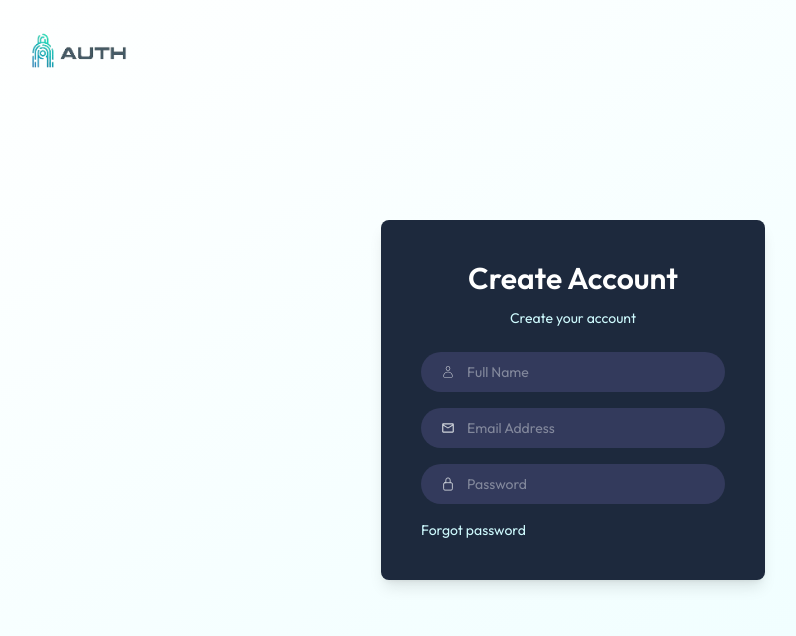
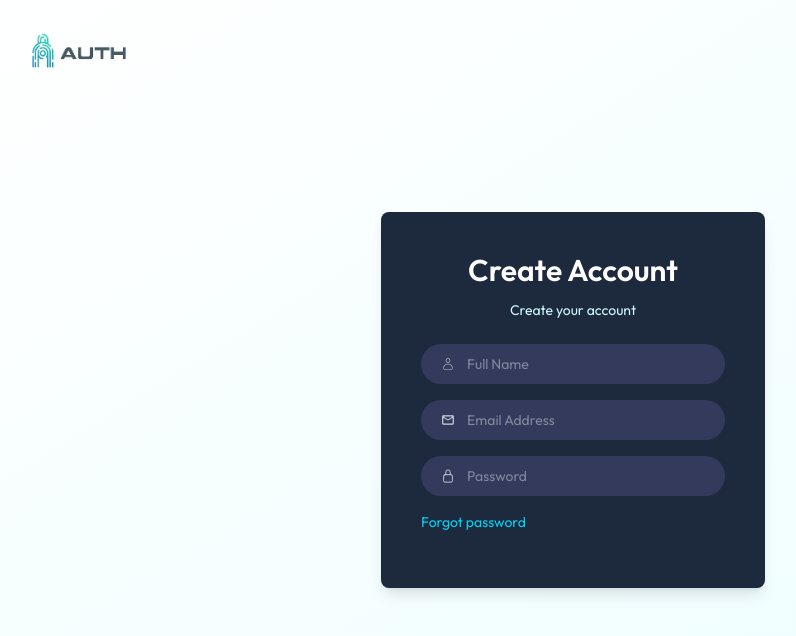
Before and after one commit to kelvinnmuia/mern-auth-system, a React (Vite) app in the folder client/: page /login in a window 1280 px wide. Shown: the top 636 px of the page, without its empty margins (67-863 px from the left). Built offline with nearby package versions, Linux system fonts and the light colour scheme.

Commit message:
changed the text color of forgot password link to dark cyan

```diff
--- a/client/src/pages/Login.jsx
+++ b/client/src/pages/Login.jsx
@@ -35,7 +35,7 @@ function Login() {
             <IoLockClosedOutline className="text-gray-300" />
           <input className="bg-transparent outline-none text-gray-300" type="password" placeholder="Password" required />
           </div>
-          <p>Forgot password</p>
+          <p className="mb-4 text-cyan-400 cursor-pointer">Forgot password</p>
         </form>
       </div>
     </div>
```
